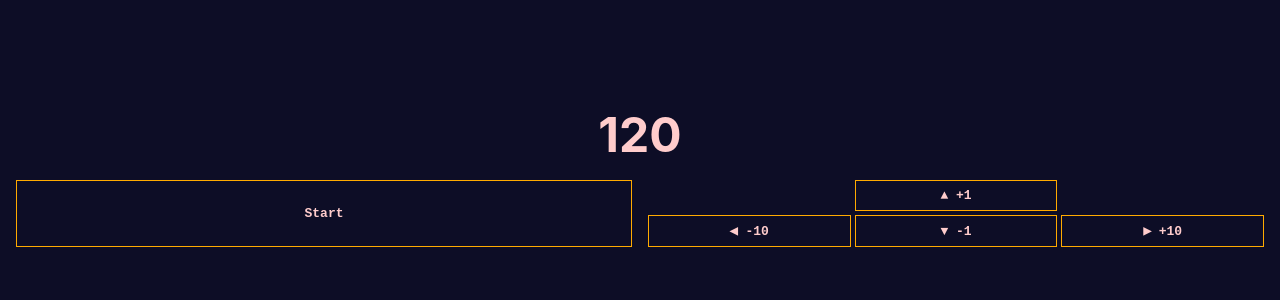
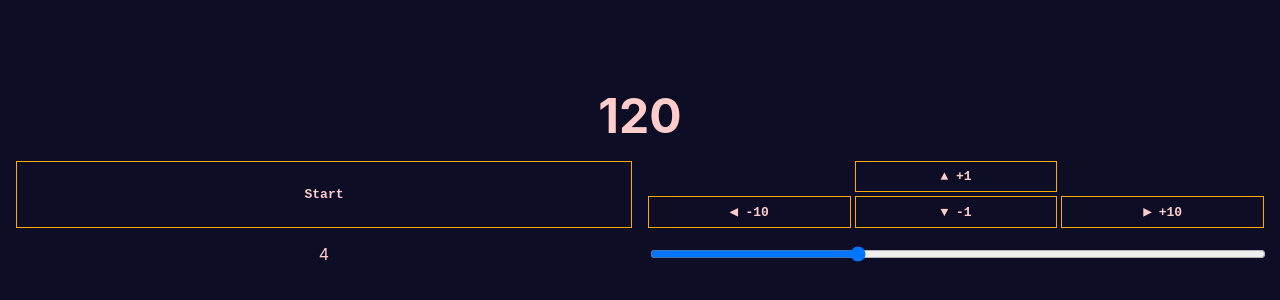
Before and after one commit to doppler/metronome, a React (Create React App) app: page / in a window 1280 px wide. Shown: the part 224-524 px from the top of the page. Built offline with nearby package versions, Linux system fonts and the light colour scheme.

Commit message:
start implementing time sig analogue

```diff
--- a/src/App.css
+++ b/src/App.css
@@ -23,7 +23,7 @@ section:nth-child(2) {
 .controls-container {
   display: grid;
   grid-template-columns: 1fr 1fr;
-  grid-column-gap: 1em;
+  grid-gap: 1em;
   justify-content: center;
 }
 .right-side {
@@ -47,3 +47,7 @@ section:nth-child(2) {
 .button.pressed {
   background-color: orange;
 }
+
+input.stepCount {
+  width: 100%;
+}
--- a/src/App.tsx
+++ b/src/App.tsx
@@ -8,18 +8,30 @@ const synth = new Tone.MembraneSynth({
   envelope: { release: 0.2 },
 }).toDestination();
 
-// eslint-disable-next-line @typescript-eslint/no-unused-vars
-const loop = new Tone.Loop((time) => {
-  synth.triggerAttackRelease('C6', '32n', time);
-}, '4n').start();
+const initialSequence = new Tone.Sequence(
+  (time, note) => {
+    console.log({ note });
+    synth.triggerAttackRelease(note, '32n');
+  },
+  ['E6', 'C6', 'C6', 'C6'],
+  '4n'
+);
 
 function App() {
   const [haveSatisfiedUserInteraction, setSatisfiedUserInteraction] = useState(
     false
   );
   const [bpm, setBpm] = useState(120);
+  const [stepCount, setStepCount] = useState(4);
+  const [sequence, setSequence] = useState(initialSequence);
   const [isPlaying, setPlaying] = useState(false);
   const [buttonPressed, setButtonPressed] = useState(null);
+
+  // eslint-disable-next-line @typescript-eslint/no-unused-vars
+  const loop = new Tone.Loop((time) => {
+    // synth.triggerAttackRelease('C6', '32n', time);
+    sequence.start(time);
+  }, '1n').start();
 
   const togglePlay = useCallback(() => {
     // satisfy browser's requirement for user interaction
@@ -82,6 +94,25 @@ function App() {
     window.localStorage.setItem('bpm', bpm.toString());
   }, [bpm]);
 
+  // useEffect(() => {
+  //   setSequence(
+  //     new Tone.Sequence(
+  //       (time, note) => {
+  //         console.log({ note });
+  //         synth.triggerAttackRelease(note, '32n');
+  //       },
+  //       ['E6', Array(stepCount - 1).fill('C6')],
+  //       '4n'
+  //     )
+  //   );
+  // }, [stepCount]);
+
+  const handleStepCountChange = (
+    event: React.SyntheticEvent<HTMLInputElement>
+  ) => {
+    setStepCount(Number(event.currentTarget.value));
+  };
+
   return (
     <div className='App'>
       <section>
@@ -133,6 +164,19 @@ function App() {
               {'\u25B6'} +10
             </div>
           </div>
+          <div>{stepCount}</div>
+          <div>
+            {isPlaying ? null : (
+              <input
+                onChange={handleStepCountChange}
+                className='stepCount'
+                type='range'
+                min={2}
+                max={8}
+                value={stepCount}
+              />
+            )}
+          </div>
         </div>
       </section>
     </div>
```
